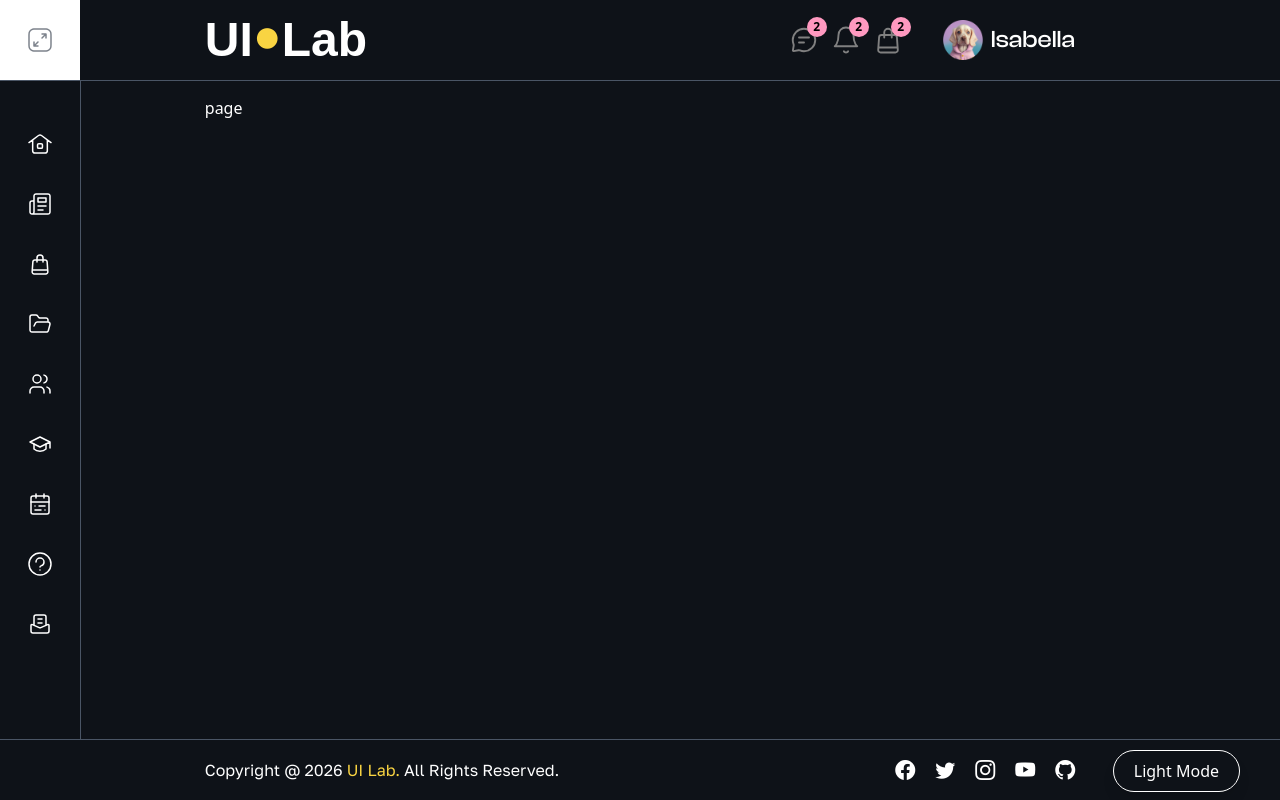
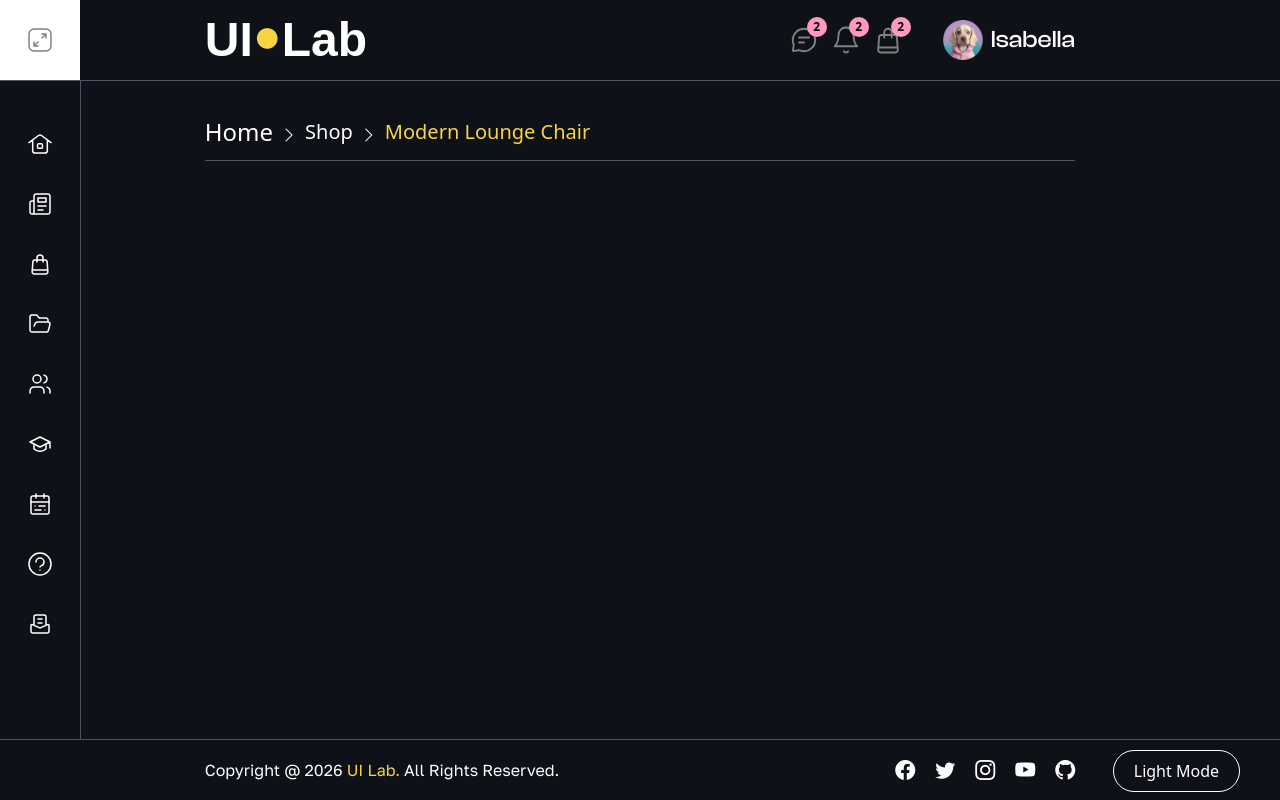
Before and after one commit to Jisap/nextjs16-uilab, a Next.js app: page /Pages/Shop/1 in a window 1280 px wide. Built offline with nearby package versions, Linux system fonts and the light colour scheme; a web font is replaced by a local one.

Commit message:
feat: implement dynamic product details page for shop items

```diff
--- a/app/Pages/Shop/[id]/page.tsx
+++ b/app/Pages/Shop/[id]/page.tsx
@@ -1,9 +1,42 @@
-import React from 'react'
+"use client"
 
-const page = () => {
+import Image from 'next/image'
+import Link from 'next/link'
+import { useParams } from 'next/navigation'
+import ShopData from '@/app/JsonData/ShopData.json'
+
+const ShopDetails = () => {
+
+  const params = useParams()
+  const { id } = params
+  const product = ShopData.find((item) => item.id.toString() === id)
+
+  if (!product) {
+    return (
+      <div className="text-center py-20 text-white font-serif text-3xl italic">
+        Product not Found
+      </div>
+    )
+  }
+
   return (
-    <div>page</div>
+    <>
+      <div className='mt-5 pb-20'>
+        <div className='pb-3 border-b border-gray-600 flex flex-wrap items-center gap-2'>
+          <Link href="/" className="hover:text-prim text-2xl">Home</Link>
+          <i className='bi bi-chevron-right pt-1.5'></i>
+          <Link href="/Pages/Shop" className='hover:text-prim text-xl'>Shop</Link>
+          <i className='bi bi-chevron-right pt-1.5'></i>
+          <p className='text-prim text-xl'>{product.title}</p>
+        </div>
+
+        <div className='mt-5'>
+
+        </div>
+      </div>
+    </>
+
   )
 }
 
-export default page
+export default ShopDetails
```
